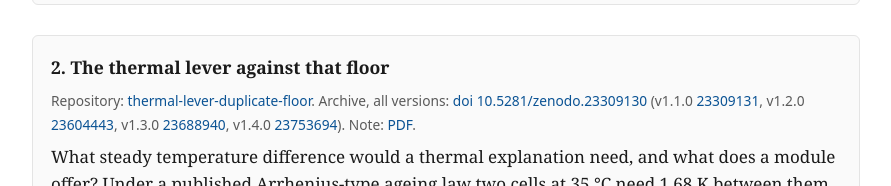
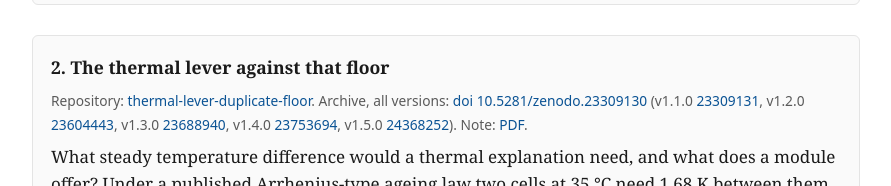
Before and after one commit to siddharth161204-wq/siddharth161204-wq.github.io, a plain HTML site: page index.html in a window 1280 px wide. Shown: the part 2289-2475 px from the top of the page, without its empty margins (194-1085 px from the left). Drawn offline with Linux system fonts and the light colour scheme.

Commit message:
Research page: the lever study's v1.5.0 archive DOI
Co-Authored-By: Claude Fable 5.2 <noreply@anthropic.com>
Claude-Session: https://claude.ai/code/session_01W7ERas7zQGP4HwG7qAF6WJ

```diff
--- a/index.html
+++ b/index.html
@@ -86,7 +86,7 @@
 
 <article id="lever">
   <h3>2. The thermal lever against that floor</h3>
-  <p class="meta">Repository: <a href="https://github.com/siddharth161204-wq/thermal-lever-duplicate-floor">thermal-lever-duplicate-floor</a>. Archive, all versions: <a href="https://doi.org/10.5281/zenodo.23309130">doi 10.5281/zenodo.23309130</a> (v1.1.0 <a href="https://doi.org/10.5281/zenodo.23309131">23309131</a>, v1.2.0 <a href="https://doi.org/10.5281/zenodo.23604443">23604443</a>, v1.3.0 <a href="https://doi.org/10.5281/zenodo.23688940">23688940</a>, v1.4.0 <a href="https://doi.org/10.5281/zenodo.23753694">23753694</a>). Note: <a href="notes/Note_4_thermal_lever_v1.5.pdf">PDF</a>.</p>
+  <p class="meta">Repository: <a href="https://github.com/siddharth161204-wq/thermal-lever-duplicate-floor">thermal-lever-duplicate-floor</a>. Archive, all versions: <a href="https://doi.org/10.5281/zenodo.23309130">doi 10.5281/zenodo.23309130</a> (v1.1.0 <a href="https://doi.org/10.5281/zenodo.23309131">23309131</a>, v1.2.0 <a href="https://doi.org/10.5281/zenodo.23604443">23604443</a>, v1.3.0 <a href="https://doi.org/10.5281/zenodo.23688940">23688940</a>, v1.4.0 <a href="https://doi.org/10.5281/zenodo.23753694">23753694</a>, v1.5.0 <a href="https://doi.org/10.5281/zenodo.24368252">24368252</a>). Note: <a href="notes/Note_4_thermal_lever_v1.5.pdf">PDF</a>.</p>
   <p>What steady temperature difference would a thermal explanation need, and what does a module offer? Under a published Arrhenius-type ageing law two cells at 35 °C need 1.68 K between them to differ in lifetime by the 95th-percentile floor and 0.58 K for the mean, while an eight-cell 21700 module in 35 °C air at the dataset's rates offers at most 0.39 K between cells, and first offers 1.68 K at 2C. The closest published law for the dataset's own chemistry peaks near 35 °C, so its lever there is weak and of undetermined sign. The conclusion is a measurement, not a model: the dataset cell's own cycle life against temperature near 35 °C is the first thing the thesis needs, and the floor fixes how many cells that test takes. Stage 2 (v1.1.0) then measured the lever on the KIT dataset of Luh and Blank: 144 LG HG2 cells, three per protocol at 0, 10, 25 and 40 °C in oil pools with every cell's temperature logged. Between 25 and 40 °C the lever runs from −3.45 to +1.91 % per K across twelve protocols, positive at the gentlest charge and negative at 1C and above, so the module's 0.39 K implies at most 1.35 %, below the 3.0 % mean floor; from 10 to 25 °C every protocol's lever is negative, −1.8 to −11.6 % per K. The dataset's own replicate floor is 7.3 % on average and 20.5 % at the 95th percentile, and the warmer replicate reached 90 % first in only 40 % of 142 pairs. Where temperature can account for divergence is cold and fast, not warm and slow.</p>
   <p>Stage 3 (v1.2.0) measured the lever in a second laboratory's data, the Sandia cycling study of Preger et al. (2020) shared by Battery Archive: 86 LFP, NCA and NMC 18650 cells at 15, 25 and 35 °C, with ten predictions committed before any lifetime or temperature was computed. On the 1C series between 25 and 35 °C the lever is −2.44 % per K for the NMC cell, the same LG HG2 as at KIT and inside its KIT band, and −2.04 for NCA; from 15 to 25 °C it is −5.62 for NMC, −1.32 for NCA and +3.37 for LFP. LFP's warm lever is not determinable as registered, because one 35 °C cell logged no cell temperature before its lifetime. The capacity checks lie 60 to 470 cycles apart, so 59 of 60 replicate pairs are tied within the check spacing and the replicate floor there, 11 to 37 % by chemistry, measures the spacing as much as the cells; Stage 1's 0.391 K moves NCA lifetimes by 0.80 %. An independent recomputation from the raw files reproduces every registered number.</p>
   <p>Stage 4 (v1.3.0) joins the two halves: the measured levers run through Stage 1's module. With the resistance PyBaMM gives at each ambient (18.7, 26.6 and 47.9 mΩ at 35, 25 and 10 °C), the eight-cell module's spread grows from 1.4 to 1.5 K at 1C in 35 °C air to 3.7 to 4.1 K in 10 °C air. Under each band's median measured lever (1.30 % per K warm, 3.58 % per K cold) the implied lifetime divergence passes the 3.0 % Geslin mean in 35 °C air only at 2C (6.2 to 7.0 %) and its 8.7 % 95th percentile at no rate, while in 10 °C air it offers a share from C/2 and a detectable one from 1C (13.4 to 14.7 %); against the KIT floor the module never offers a share in 35 °C air. The registered heat is an upper bracket: with each cell's heat at its own temperature the 1C divergence in 10 °C air is 5.5 to 7.3 %. The experiment that would settle it, a paired t-test of log lifetimes with the floor as log-normal noise at 5 % and 80 % power, needs 3 duplicate pairs held 5 K apart in a 10 °C chamber and 25 pairs held 2 K apart in a 35 °C chamber against the Geslin floor (5 and 128 against KIT's). An independent recomputation written before any Stage 4 result was opened agrees to 2e-12 with the same seven verdicts.</p>
```
